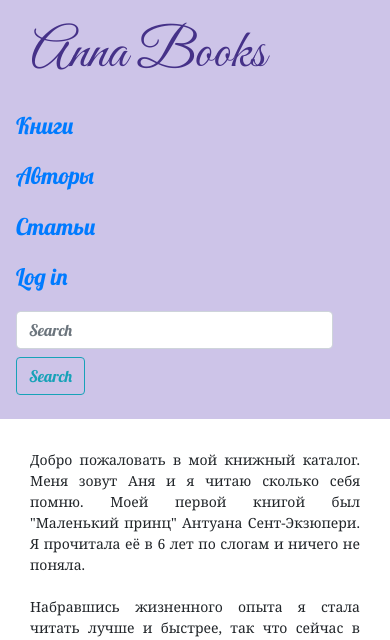
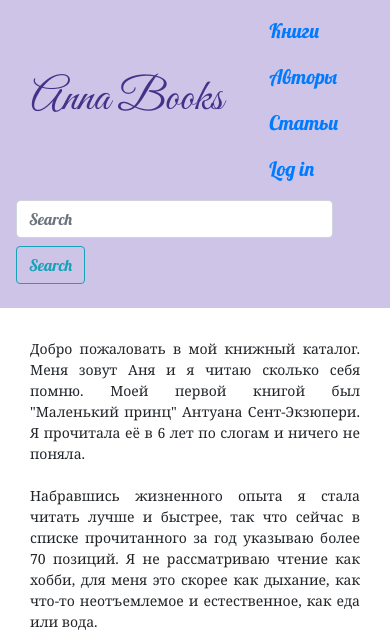
Before and after one commit to Mosenmiliane/Annabooks, a Django app: page / in a window 390 px wide; the page is wider, and only the part inside the window is pictured. Shown: the top 640 px of that part. Run offline with Django 3.2, Linux system fonts and the light colour scheme; data comes from the database, SQL or seed files in the repository; some libraries are stand-ins or nearby versions.

Commit message:
Update anna_books_styles.css

```diff
--- a/static/css/anna_books_styles.css
+++ b/static/css/anna_books_styles.css
@@ -287,6 +287,11 @@ margin-left: 0px;
 }
 .container_navbar {
 margin-left: 0px;
+font-size: 20px;
+}
+
+.handwriting_title {
+font-size: 45px;
 }
 
 .hello {
```
